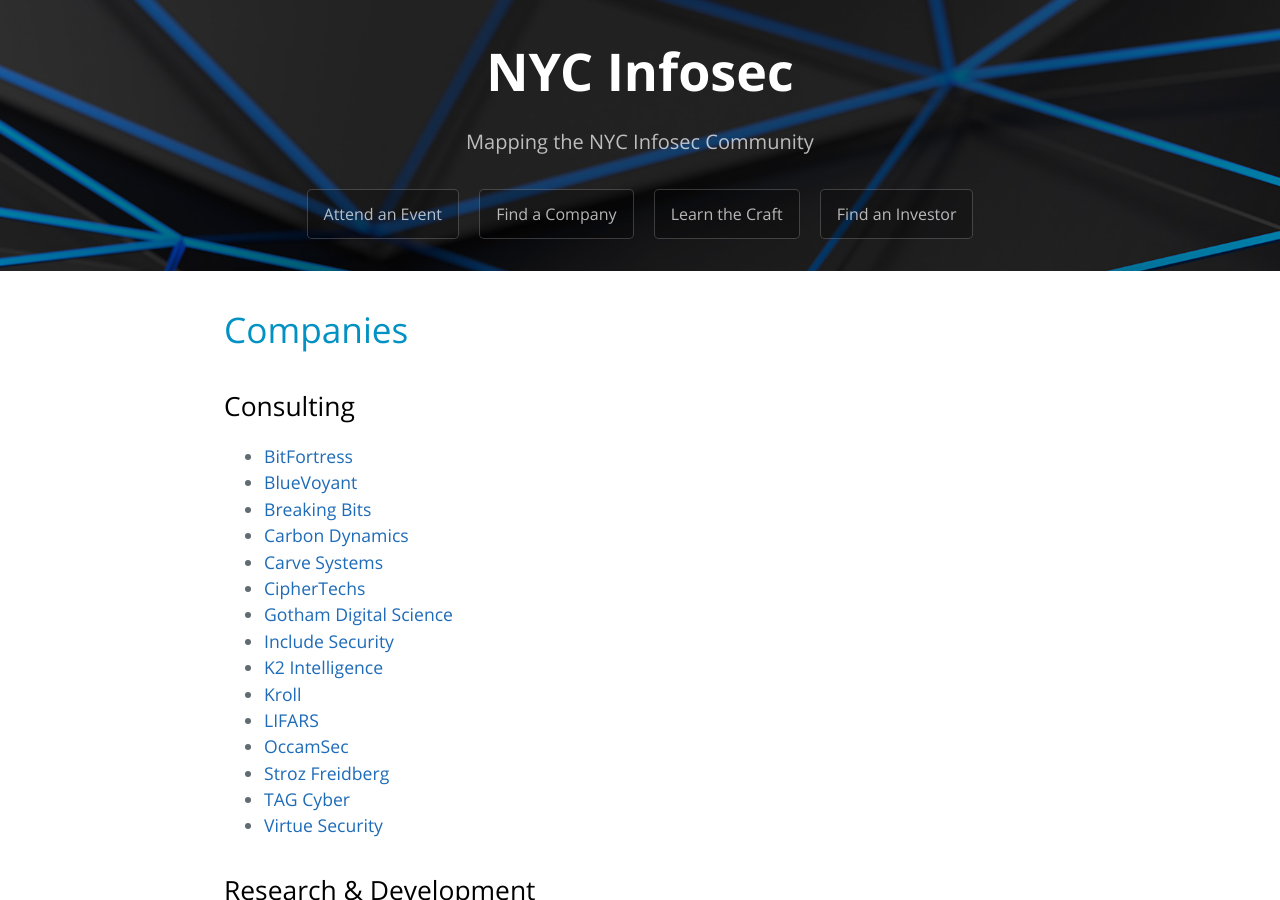
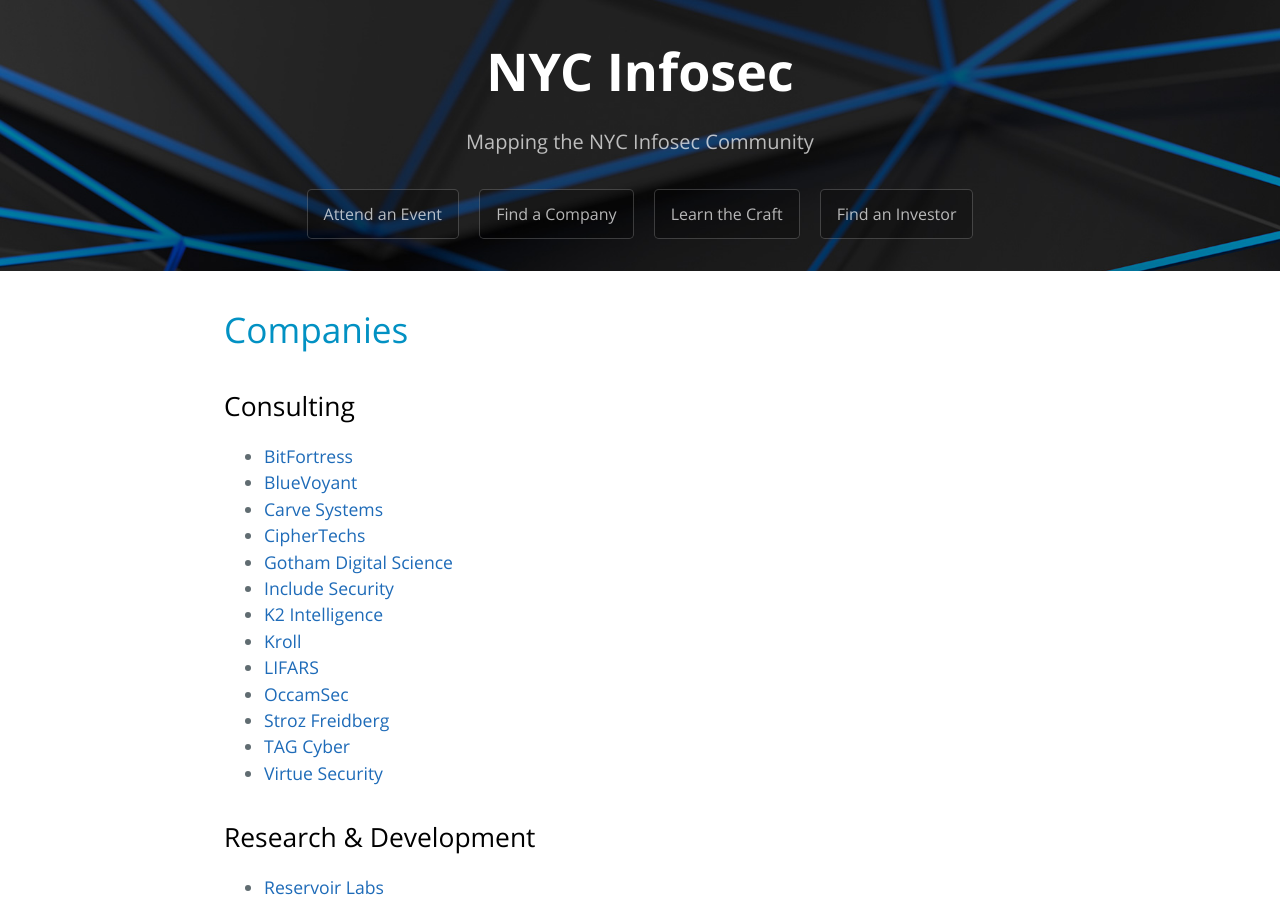
Before and after one commit to trailofbits/nyc-infosec, a Jekyll site: the page built from companies.md, in a window 1280 px wide and 900 px high. Built offline with Jekyll 4.4.1, drawn with Linux system fonts in a browser that asks for light colours; our own code applies the rules of GitHub Pages for plain Markdown files.

Commit message:
Update companies.md (#15)
Remove companies with deleted domains

```diff
--- a/companies.md
+++ b/companies.md
@@ -10,8 +10,6 @@
 
 * [BitFortress](http://www.bitfortress.com/)
 * [BlueVoyant](https://www.bluevoyant.com/)
-* [Breaking Bits](https://breakingbits.com/)
-* [Carbon Dynamics](https://www.carbondynamics.co/)
 * [Carve Systems](https://www.carvesystems.com/)
 * [CipherTechs](https://www.ciphertechs.com/)
 * [Gotham Digital Science](https://www.gdssecurity.com/)
```
